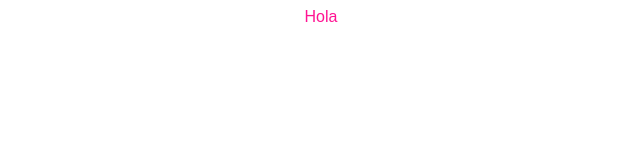
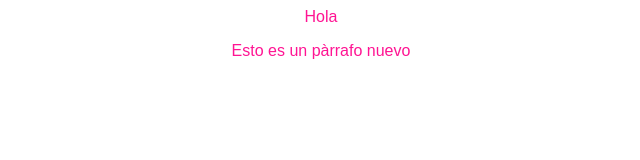
Before and after one commit to tirulix/hiperblog, a plain HTML site: page index.html in a window 1280 px wide. Shown: the whole page, without its empty margins (319-959 px from the left). Drawn offline with Linux system fonts and the light colour scheme.

Commit message:
nou canvi

```diff
--- a/index.html
+++ b/index.html
@@ -6,5 +6,6 @@
         </head>
     <body>
     Hola
+    <p>Esto es un pàrrafo nuevo</p>
     </body>
  </html>
```
